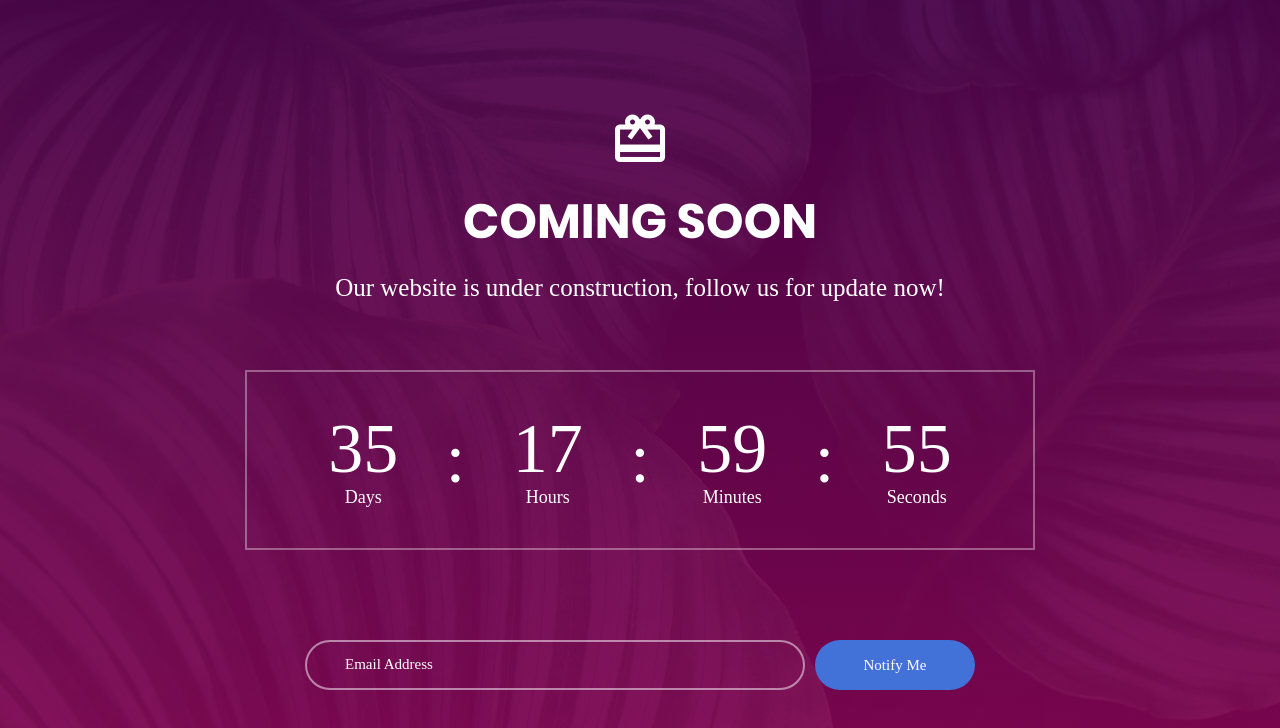
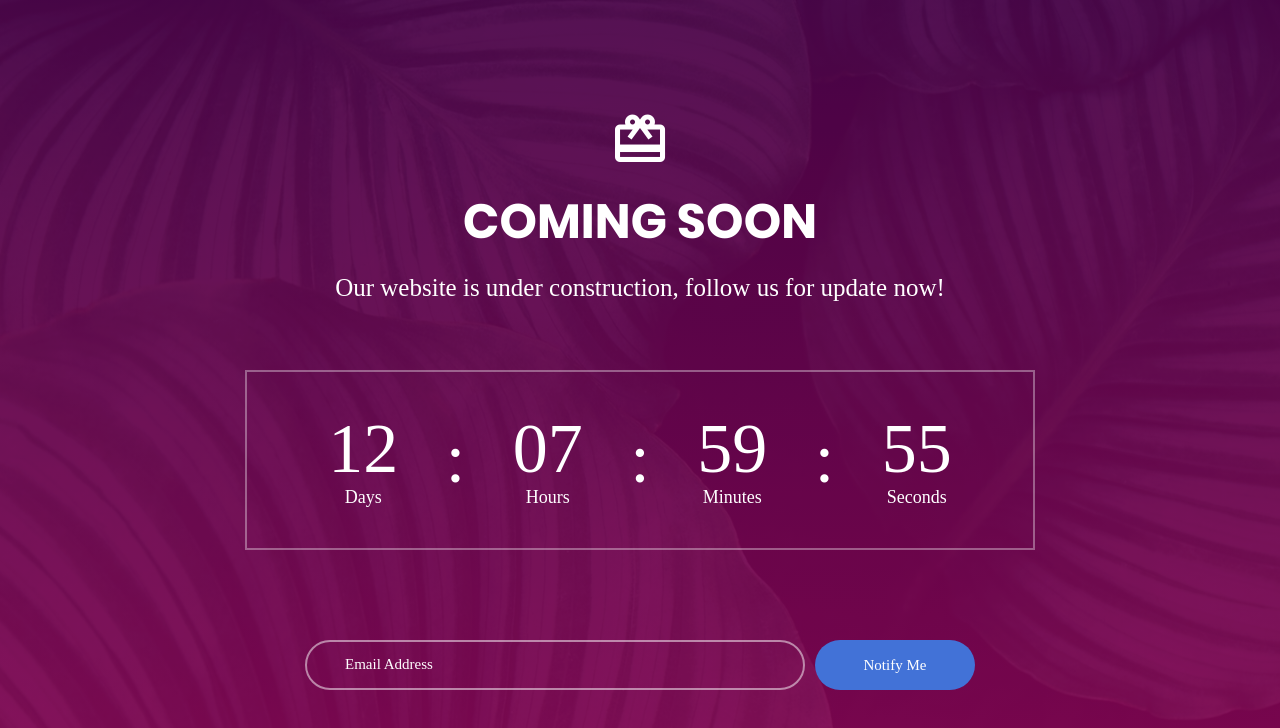
Before and after one commit to cityofgoldburg/cityofgoldburg.github.io, a plain HTML site: page index.html in a window 1280 px wide. Drawn offline with Linux system fonts and the light colour scheme; a web font is replaced by a local one.

Commit message:
new meeting date

```diff
--- a/index.html
+++ b/index.html
@@ -101,8 +101,8 @@
 			/*Endtime must be > current time*/
 			endtimeYear: 0,
 			endtimeMonth: 0,
-			endtimeDate: 35,
-			endtimeHours: 18,
+			endtimeDate: 12,
+			endtimeHours: 8,
 			endtimeMinutes: 0,
 			endtimeSeconds: 0,
 			timeZone: ""
```
